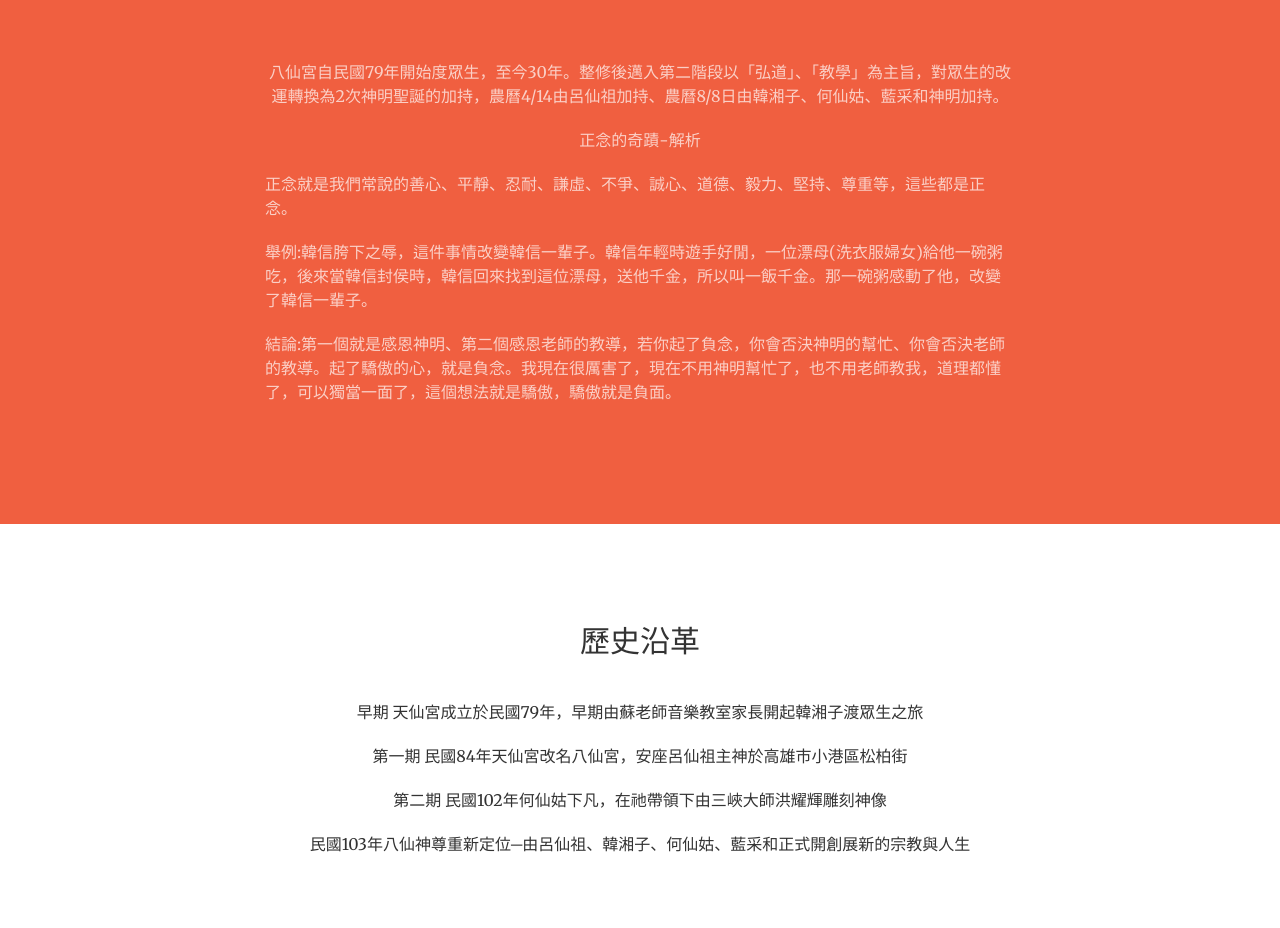
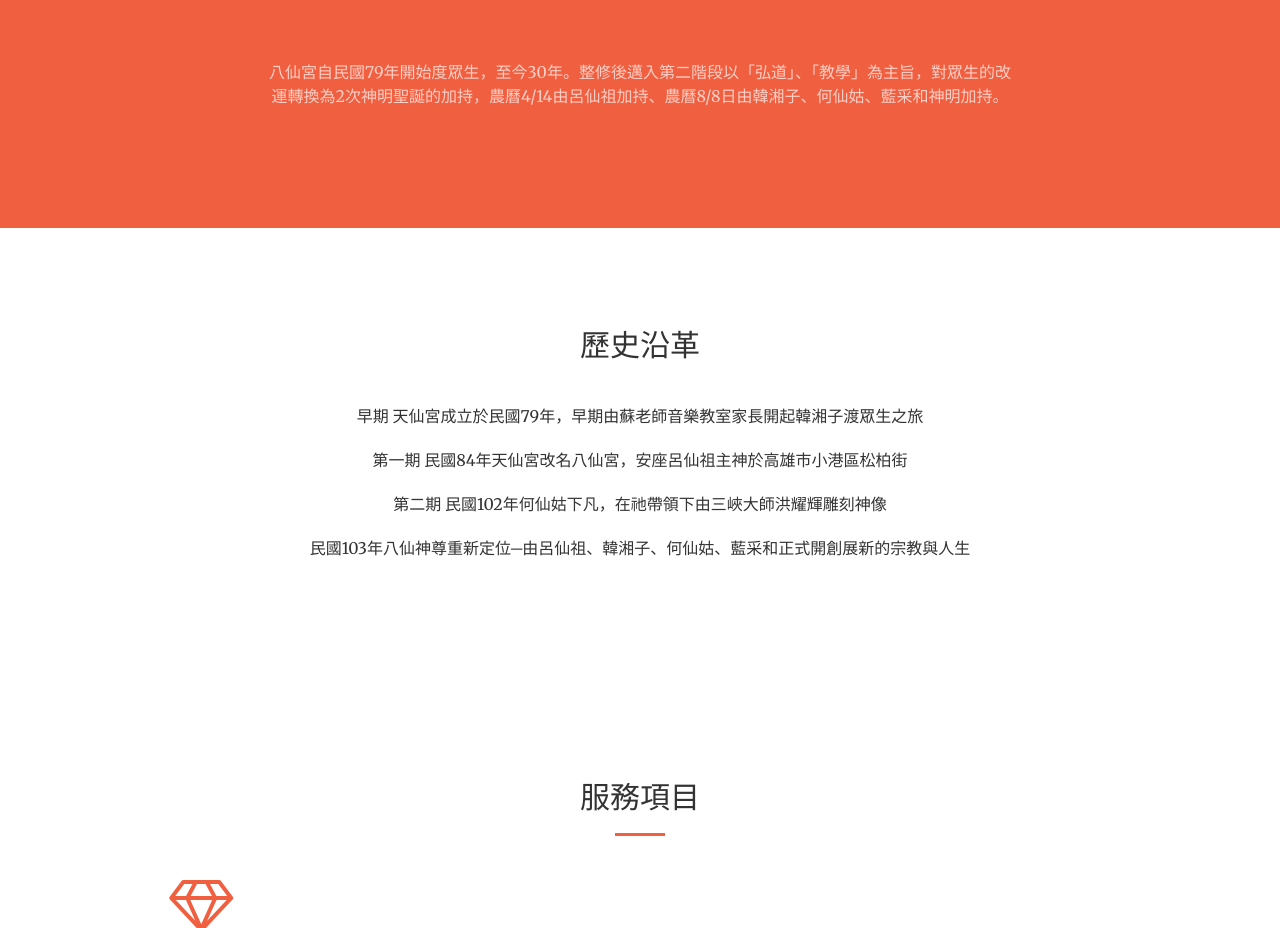
Before and after one commit to st8711000/enterprise-website, a website: page index.html in a window 1280 px wide. Shown: the part 840-1768 px from the top of the page. Drawn offline with nearby package versions, Linux system fonts and the light colour scheme.

Commit message:
Update index.html

```diff
--- a/index.html
+++ b/index.html
@@ -87,12 +87,6 @@
             <div class="row">
                 <div class="col-lg-8 col-lg-offset-2 text-center">
                     <p class="text-faded">八仙宮自民國79年開始度眾生，至今30年。整修後邁入第二階段以「弘道」、「教學」為主旨，對眾生的改運轉換為2次神明聖誕的加持，農曆4/14由呂仙祖加持、農曆8/8日由韓湘子、何仙姑、藍采和神明加持。</p>
-                </div>
-                <div class="col-lg-8 col-lg-offset-2">
-                    <p class="text-faded text-center">正念的奇蹟-解析</p>
-                    <p class="text-faded">正念就是我們常說的善心、平靜、忍耐、謙虛、不爭、誠心、道德、毅力、堅持、尊重等，這些都是正念。</p>
-                    <p class="text-faded">舉例:韓信胯下之辱，這件事情改變韓信一輩子。韓信年輕時遊手好閒，一位漂母(洗衣服婦女)給他一碗粥吃，後來當韓信封侯時，韓信回來找到這位漂母，送他千金，所以叫一飯千金。那一碗粥感動了他，改變了韓信一輩子。</p>
-                    <p class="text-faded">結論:第一個就是感恩神明、第二個感恩老師的教導，若你起了負念，你會否決神明的幫忙、你會否決老師的教導。起了驕傲的心，就是負念。我現在很厲害了，現在不用神明幫忙了，也不用老師教我，道理都懂了，可以獨當一面了，這個想法就是驕傲，驕傲就是負面。</p>
                 </div>
             </div>
         </div>
```
